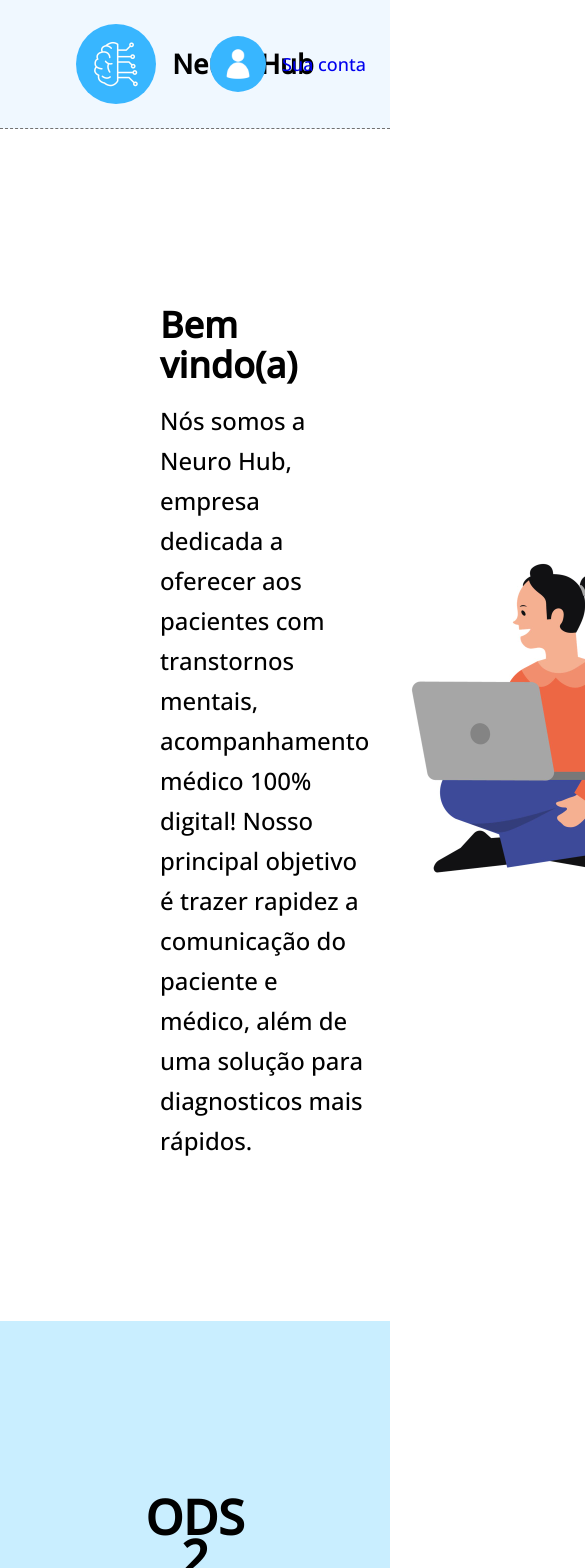
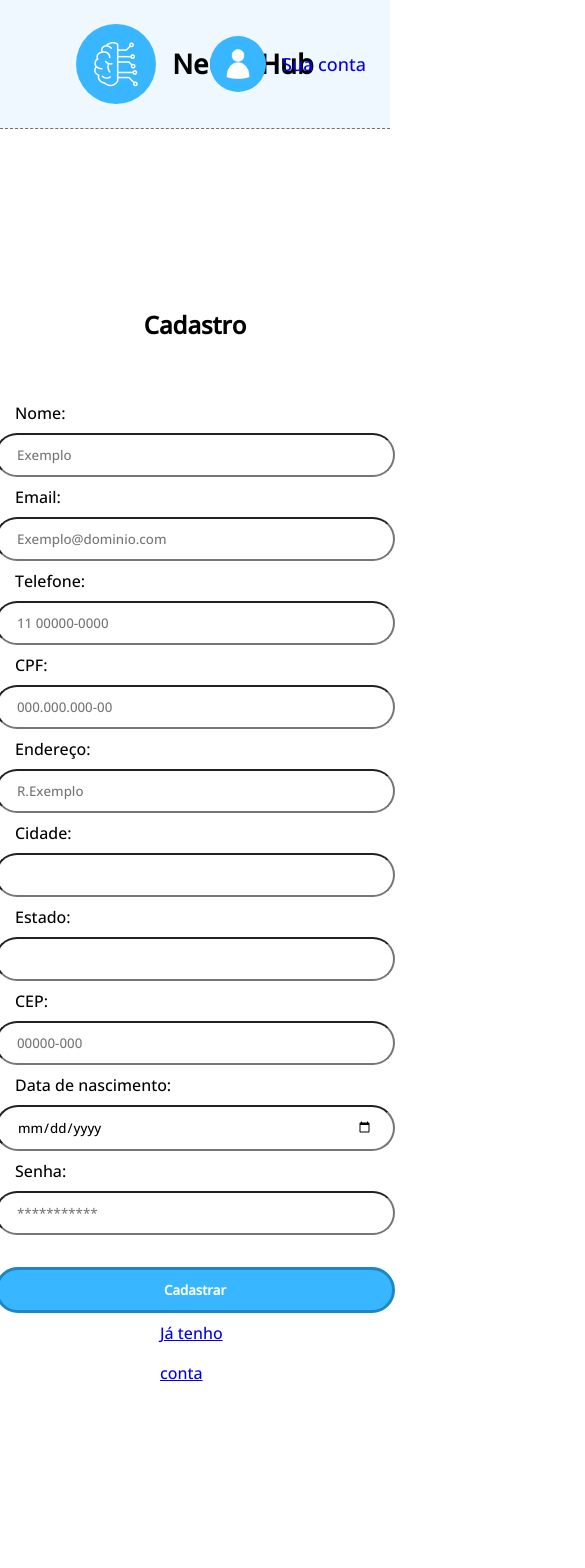
Before and after one commit to pedrosbm/gs2-NeuroHub-web, a React (Vite) app: page /Cadastro in a window 390 px wide. Shown: the top 1568 px of the page, 585 px wide, since content can reach past the window. Built offline with nearby package versions, Linux system fonts and the light colour scheme.

Commit message:
falta fazer responsividade + página do envio de exames

```diff
--- a/src/App.jsx
+++ b/src/App.jsx
@@ -4,6 +4,7 @@ import { BrowserRouter as Router, Routes, Route } from 'react-router-dom'
 import UserExams from './components/userExams/userExams'
 import Index from './pages/Index'
 import LoginPage from './pages/LoginPage'
+import CadastroPage from './pages/CadastroPage'
 
 import './reset.css'
 
@@ -14,7 +15,7 @@ function App() {
       <Routes>
         <Route path='/' element={<Index />}/>
         <Route path='/Login' element={<LoginPage />}/>
-        <Route path='/Cadastro' element={<Index />}/>
+        <Route path='/Cadastro' element={<CadastroPage/>}/>
         <Route path='/Exame' element={<Index />}/>
       </Routes>
     </Router>
--- /dev/null
+++ b/src/components/Cadastro/Cadastro.jsx
@@ -0,0 +1,109 @@
+import { useState } from "react"
+import { Link } from "react-router-dom";
+
+import '../Login/Form.css'
+
+export default function Cadastro() {
+
+    const request = async (patient) => {
+        try {
+            const response = await fetch('https://api-medico-wbg2ngsbaq-uc.a.run.app/patient/', {
+                method: 'POST',
+                headers: {
+                    'Content-Type': 'application/json',
+                },
+                body: JSON.stringify(patient),
+            });
+
+            if (response.ok) {
+                const data = await response.json();
+                console.log(data);
+            } else {
+                console.error('Erro na requisição:', response.status, response.statusText);
+                throw new Error('Erro na requisição.');
+            }
+        } catch (error) {
+            console.error('Erro ao logar:', error);
+        }
+    };
+
+    const handleSubmit = async e => {
+        e.preventDefault();
+        try {
+            await request(patient)
+        } catch (error) {
+            console.log("Erro ao logar - ", error)
+        }
+    }
+
+    const handleChange = e => {
+        setPatient({ ...patient, [e.target.name]: e.target.value })
+    }
+
+    const [patient, setPatient] = useState({});
+
+    return (
+        <>
+            <section className="wrapper">
+                <h2>Cadastro</h2>
+                <form onSubmit={handleSubmit}>
+
+                    <div className="form">
+                        <div className="inputBox">
+                            <label htmlFor="name">Nome:</label><br />
+                            <input name='name' required placeholder="Exemplo" type="text" onChange={handleChange} /><br />
+                        </div>
+
+                        <div className="inputBox">
+                            <label htmlFor="email">Email:</label><br />
+                            <input name='email' required placeholder="Exemplo@dominio.com" type="text" onChange={handleChange} /><br />
+                        </div>
+
+                        <div className="inputBox">
+                            <label htmlFor="phone">Telefone:</label><br />
+                            <input name='phone' required placeholder="11 00000-0000" type="text" onChange={handleChange} /><br />
+                        </div>
+
+                        <div className="inputBox">
+                            <label htmlFor="document">CPF:</label><br />
+                            <input name='document' required placeholder="000.000.000-00" type="text" onChange={handleChange} /><br />
+                        </div>
+
+                        <div className="inputBox">
+                            <label htmlFor="address">Endereço:</label><br />
+                            <input name='address' required placeholder="R.Exemplo" type="text" onChange={handleChange} /><br />
+                        </div>
+
+                        <div className="inputBox">
+                            <label htmlFor="city">Cidade:</label><br />
+                            <input name='city' required type="text" onChange={handleChange} /><br />
+                        </div>
+
+                        <div className="inputBox">
+                            <label htmlFor="state">Estado:</label><br />
+                            <input name='state' required type="text" onChange={handleChange} /><br />
+                        </div>
+
+                        <div className="inputBox">
+                            <label htmlFor="zip_code">CEP:</label><br />
+                            <input name='zip_code' required placeholder="00000-000" type="text" onChange={handleChange} /><br />
+                        </div>
+
+                        <div className="inputBox">
+                            <label htmlFor="birthday">Data de nascimento:</label><br />
+                            <input name='birthday' required placeholder="R.Exemplo" type="date" onChange={handleChange} /><br />
+                        </div>
+
+                        <div className="inputBox">
+                            <label htmlFor="password">Senha:</label><br />
+                            <input name='password' required placeholder="***********" type="password" onChange={handleChange} /><br />
+                        </div>
+                    </div>
+
+                    <button type="submit" className="button">Cadastrar</button>
+                </form>
+                <Link to='/Login' >Já tenho conta</Link>
+            </section>
+        </>
+    )
+}
--- a/src/components/Header/Header.css
+++ b/src/components/Header/Header.css
@@ -9,6 +9,13 @@
 }
 
 .Logo   {
+    display: flex;
+    align-items: center;
+    text-decoration: none;
+    color: black;
+}
+
+.Logo   img{
     width: 5rem;
     margin-right: 1rem;
     border-radius: 100%;
--- a/src/components/Header/Header.jsx
+++ b/src/components/Header/Header.jsx
@@ -9,8 +9,10 @@ export default function Header() {
     return (
         <>
             <section className="header">
-                <img src={logo} className="Logo" />
-                <h1>Neuro Hub</h1>
+                <Link className='Logo' to='/'>
+                    <img src={logo} />
+                    <h1>Neuro Hub</h1>
+                </Link>
                 <Link to='/Login' className='login'>
                         <img src={userIcon} />
                         <p>Sua conta</p>
--- a/src/components/Home/Home.css
+++ b/src/components/Home/Home.css
@@ -3,7 +3,6 @@
     align-items: center;
     justify-content: space-between;
     padding: 10rem;
-
 }
 
 .fs1    {
--- /dev/null
+++ b/src/components/Login/Form.css
@@ -0,0 +1,41 @@
+.wrapper    {
+    display: flex;
+    flex-direction: column;
+    align-items: center;
+    padding: 10rem;
+}
+
+.inputBox   input{
+    width: 25rem;
+    padding-inline: 20px;
+    border-radius: 100px;
+}
+
+.form   {
+    margin-block: 2rem;
+}
+
+.inputBox label {
+    position: relative;
+    left: 20px;
+}
+
+.button {
+    transition: 0.2s;
+    cursor: pointer;
+    width: 25rem;
+    border-radius: 100px;
+    font-weight: 800;
+    background-color: #38B6FF;
+    color: white;
+    border: 3px solid #1d87c5;
+}
+
+.button:hover {
+    position: relative;
+    top: 1px;
+    transition: 0.2s;
+    background-color: #1d87c5;
+    color: white;
+    border: 3px solid #38B6FF;
+}
--- a/src/components/Login/Login.jsx
+++ b/src/components/Login/Login.jsx
@@ -1,5 +1,7 @@
 import { useState } from "react"
 import { Link } from "react-router-dom";
+
+import './Form.css'
 
 export default function Login() {
 
@@ -48,11 +50,17 @@ export default function Login() {
                 <h2>Login</h2>
                 <form onSubmit={handleSubmit}>
 
-                    <label htmlFor="">Email:</label><br />
-                    <input name='email' type="text" onChange={handleChange} /><br />
+                    <div className="form">
+                        <div className="inputBox">
+                            <label htmlFor="">Email:</label><br />
+                            <input name='email' required placeholder="Exemplo@dominio.com" type="text" onChange={handleChange} /><br />
+                        </div>
 
-                    <label htmlFor="">Senha:</label><br />
-                    <input name='password' type="password" onChange={handleChange} /><br />
+                        <div className="inputBox">
+                            <label htmlFor="">Senha:</label><br />
+                            <input name='password' required placeholder="***********" type="password" onChange={handleChange} /><br />
+                        </div>
+                    </div>
 
                     <button type="submit" className="button">Logar</button>
                 </form>
--- a/src/components/UserExams/UserExams.jsx
+++ /dev/null
@@ -1,26 +0,0 @@
-import { useState } from "react"
-
-function userExams() {
-
-    const [exames, setExames] = useState([])
-
-    const handleChange = e => {
-        console.log(e.target.files)
-        // setExames({...exames, [e.target.value]: e.target.name})
-    }
-
-    const handleSubmit = e =>{
-
-    }
-
-    return (
-        <>
-            <form onSubmit={handleSubmit}>
-                <label htmlFor="fotos">Envie suas tomografias</label><br />
-                <input id="fotos" type="file" multiple accept=".jpg, .png. jpeg" onChange={handleChange}/>
-            </form>
-        </>
-    )
-}
-
-export default userExams
--- /dev/null
+++ b/src/pages/CadastroPage.jsx
@@ -0,0 +1,11 @@
+import Header from "../components/Header/Header"
+import Cadastro from "../components/Cadastro/Cadastro"
+
+export default function LoginPage(){
+    return(
+        <>
+            <Header></Header>
+            <Cadastro></Cadastro>
+        </>
+    )
+}
```
